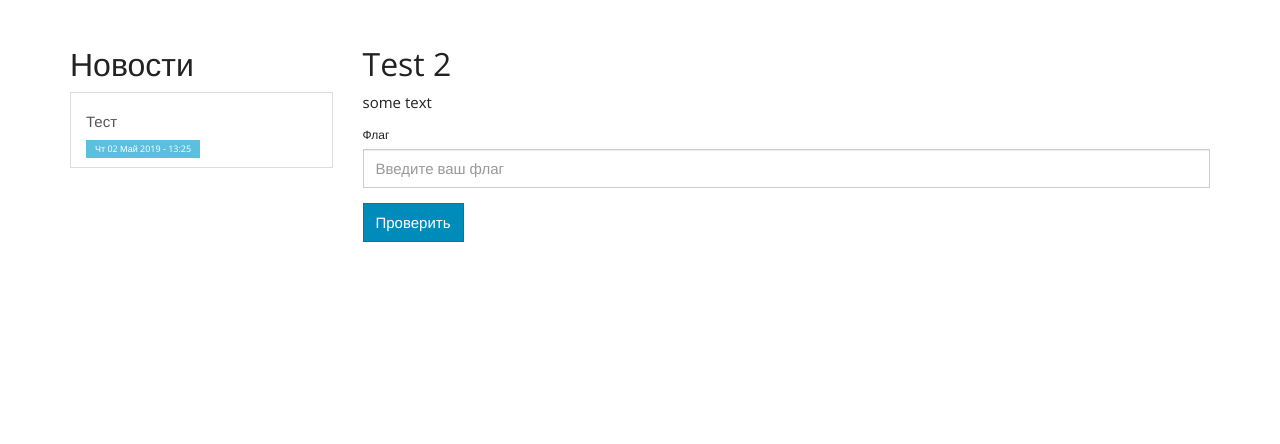
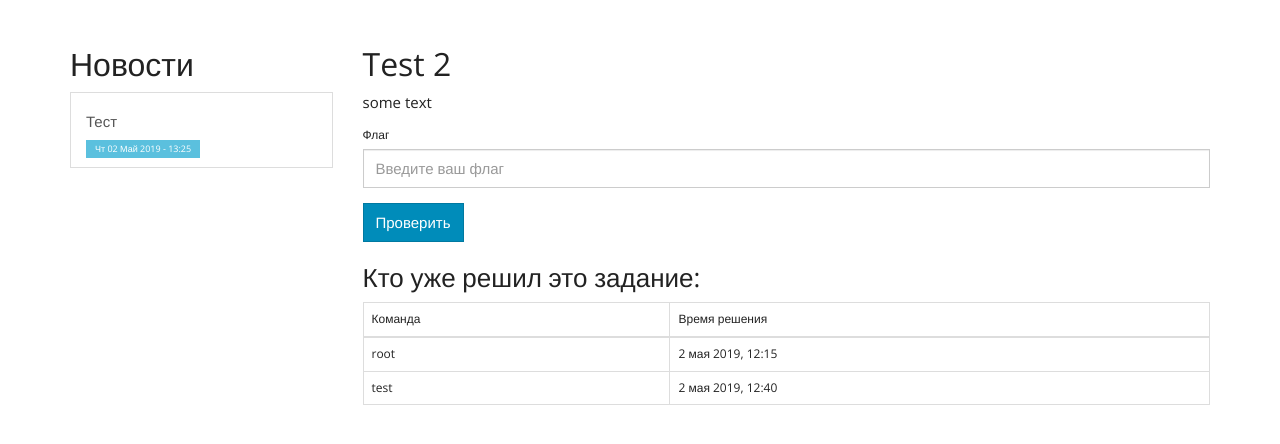
Before and after one commit to TrellixVulnTeam/schoolctf_SV5R, a Django app: page /tasks/107/ in a window 1280 px wide. Shown: the part 45-489 px from the top of the page. Run offline with Django 3.2, Linux system fonts and the light colour scheme; a user stored in the database is signed in; data comes from the database, SQL or seed files in the repository; both versions use the stored data as it was after the commit; some libraries are stand-ins or nearby versions.

Commit message:
Для скриншотов

```diff
--- a/templates/tasks_detail.html
+++ b/templates/tasks_detail.html
@@ -21,4 +21,39 @@
             <button type="submit" id="flag_submit" class="btn btn-primary">Проверить</button>
         </form>
     {% endif %}
+    <h3>Кто уже решил это задание:</h3>
+    <div class="table-responsive">
+        <table class="table table-bordered">
+            <thead>
+            <tr>
+                <td>
+                    Команда
+                </td>
+                <td>
+                    Время решения
+                </td>
+            </tr>
+            </thead>
+            <tbody>
+
+                <tr>
+                    <td>
+                        root
+                    </td>
+                    <td>
+                        2 мая 2019, 12:15
+                    </td>
+                </tr>
+                <tr>
+                    <td>
+                        test
+                    </td>
+                    <td>
+                        2 мая 2019, 12:40
+                    </td>
+                </tr>
+            </tbody>
+        </table>
+    </div>
+
 {% endblock %}
```
Also changed, not shown: db.sqlite3.
